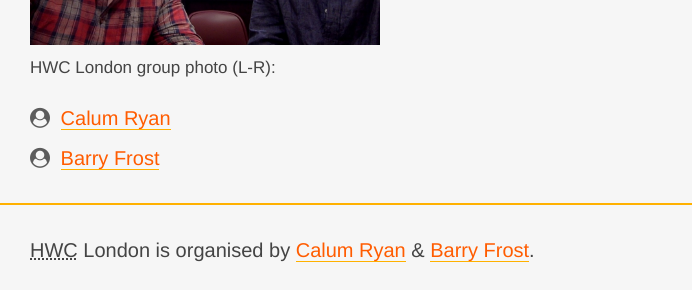
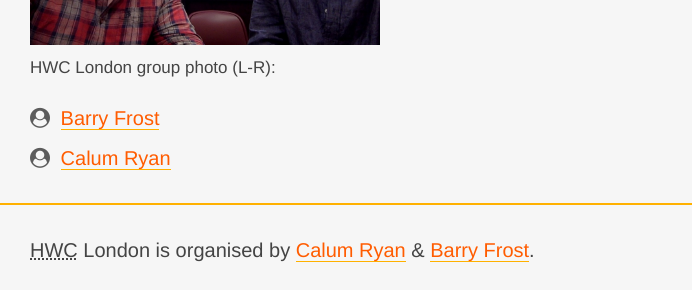
Before and after one commit to hwclondon/hwclondon.github.io, a Jekyll site: the page built from _events/20170809.md, in a window 1280 px wide. Shown: the part 578-868 px from the top of the page, without its empty margins (0-692 px from the left). Built offline with Jekyll 4.4.1, drawn with Linux system fonts in a browser that asks for light colours; nearby versions of some CDN libraries.

Commit message:
Re-order Calum and me (L-R).

```diff
--- a/_events/20170809.md
+++ b/_events/20170809.md
@@ -4,6 +4,6 @@ end: 2017-08-09T20:00:00+01:00
 venue: wework-sbc
 photo: 2017-08-09.jpg
 attendees:
+- https://barryfrost.com/
 - https://calumryan.com/
-- https://barryfrost.com/
 ---
```
